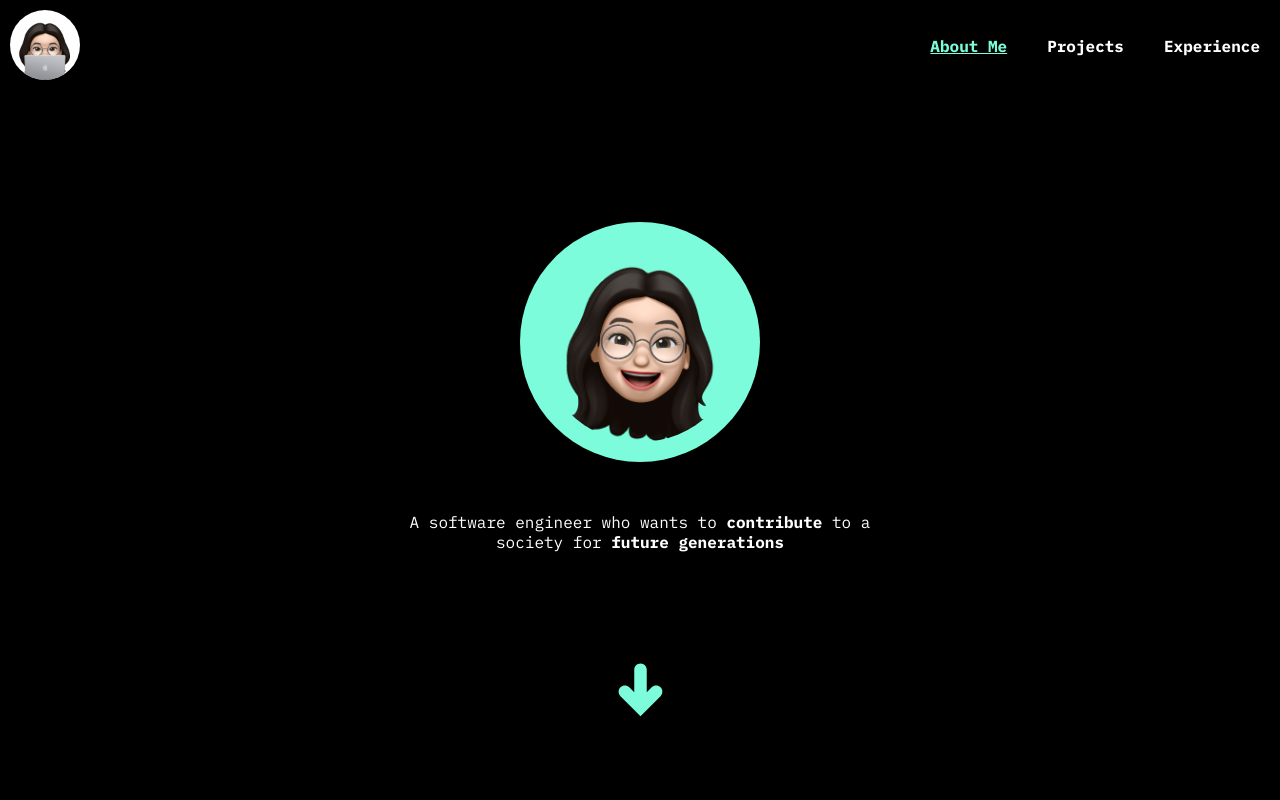
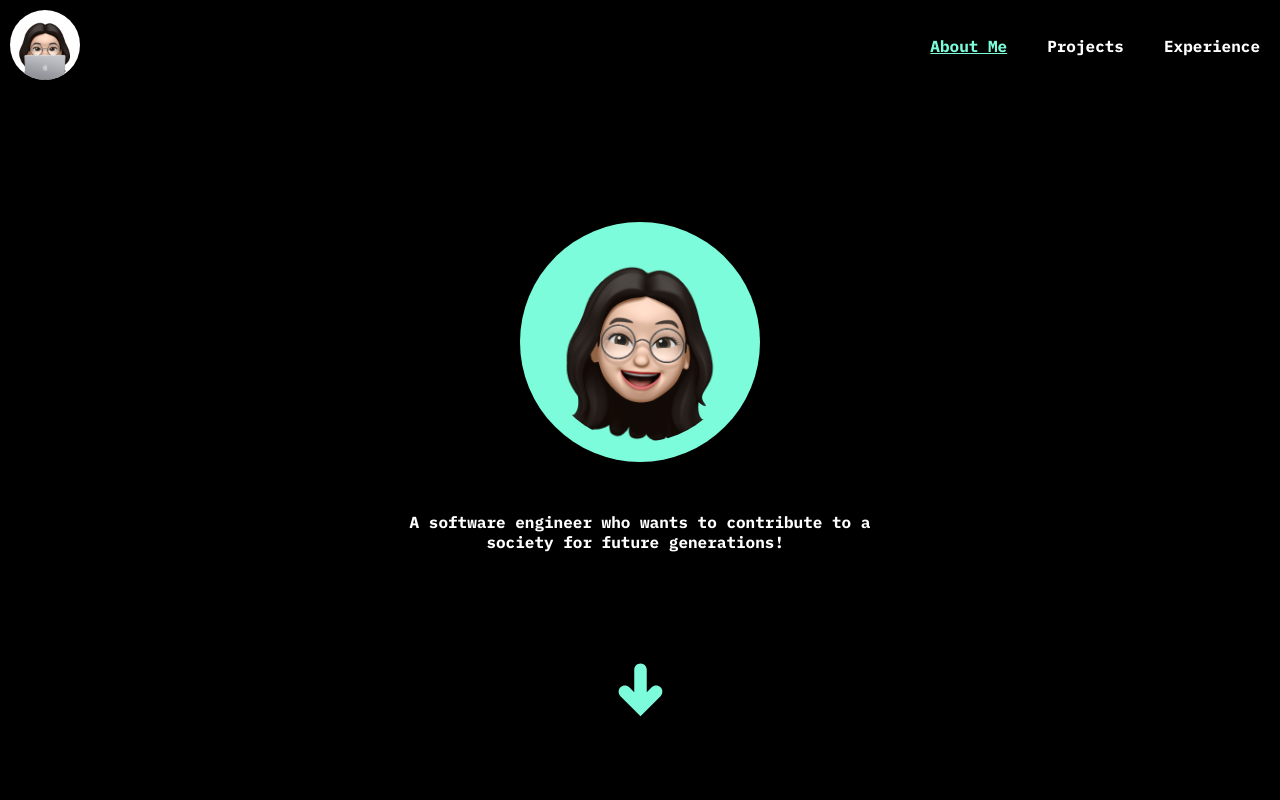
Before and after one commit to eun-chae-s/eun-chae-s.github.io, a React (Create React App) app: page /about in a window 1280 px wide. Shown: the top 800 px of the page. Built offline with nearby package versions, Linux system fonts and the light colour scheme; a web font is replaced by a local one.

Commit message:
add animation to other elements

```diff
--- a/package.json
+++ b/package.json
@@ -17,6 +17,7 @@
     "react-icons": "^4.11.0",
     "react-router-dom": "^6.17.0",
     "react-scripts": "^3.4.4",
+    "react-type-animation": "^3.2.0",
     "web-vitals": "^2.1.4"
   },
   "scripts": {
--- a/src/css/AboutMe.css
+++ b/src/css/AboutMe.css
@@ -20,6 +20,7 @@
   text-align: center;
   width: 50%;
   margin-top: 50px;
+  font-weight: bold;
 }
 .scroll {
   margin: 10%;
--- a/src/css/Experience.css
+++ b/src/css/Experience.css
@@ -56,7 +56,7 @@
 .timeline {
   width: 25px;
   flex-shrink: 0;
-  min-height: 100vh;
+  min-height: 150vh;
   background-color: #7cfcda;
   border: 1px solid #7cfcda;
   border-radius: 20px;
--- a/src/index.css
+++ b/src/index.css
@@ -17,5 +17,5 @@ code {
 .projects,
 .experience {
   padding-bottom: 100px;
-  min-height: 80vh;
+  min-height: 100vh;
 }
--- a/src/pages/AboutMe.js
+++ b/src/pages/AboutMe.js
@@ -2,6 +2,7 @@ import React from "react";
 import smile from "../images/smile.png";
 import Header from "../components/Header";
 import Footer from "../components/Footer";
+import { TypeAnimation } from "react-type-animation";
 import "../css/AboutMe.css";
 import { TiArrowDownThick } from "react-icons/ti";
 import LinearProgress from "@mui/material/LinearProgress";
@@ -24,10 +25,16 @@ function AboutMe() {
       <div className="about-me">
         {/* TODO: fix the icon's position */}
         <img className="about-icon" src={smile} alt="Avatar with Smile"></img>
-        <div className="about-text">
-          A software engineer who wants to <b>contribute</b> to a society for{" "}
-          <b>future generations</b>
-        </div>
+        <TypeAnimation
+          className="about-text"
+          sequence={[
+            "A software engineer who wants to contribute to a society for future generations!",
+            2000,
+            "",
+          ]}
+          speed={150}
+          repeat={Infinity}
+        ></TypeAnimation>
         <div className="scroll">
           <TiArrowDownThick color="#7cfcda" size={75}></TiArrowDownThick>
         </div>
--- a/src/pages/Experience.js
+++ b/src/pages/Experience.js
@@ -1,5 +1,6 @@
 import React from "react";
 import Header from "../components/Header";
+import FadeIn from "react-fade-in/lib/FadeIn";
 import "../css/Experience.css";
 import ExperienceItem from "../components/ExperienceItem";
 import * as experience from "../data/experience.json";
@@ -11,7 +12,7 @@ export default function Experience() {
       <Header></Header>
       <div className="experience">
         <h2>My Journey</h2>
-        <div className="experience-content">
+        <FadeIn className="experience-content">
           <div className="experience-left">
             {experience.entities.map((item, index) => {
               return index % 2 === 0 ? (
@@ -37,7 +38,7 @@ export default function Experience() {
               );
             })}
           </div>
-        </div>
+        </FadeIn>
       </div>
       <Footer></Footer>
     </div>
```
Also changed, not shown: 1 other file (tests, documents, lock files or other folders).
